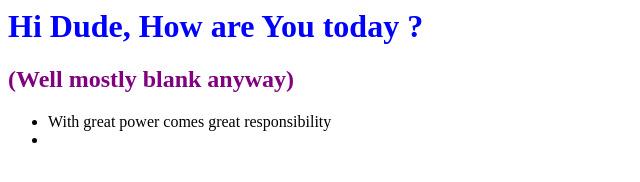
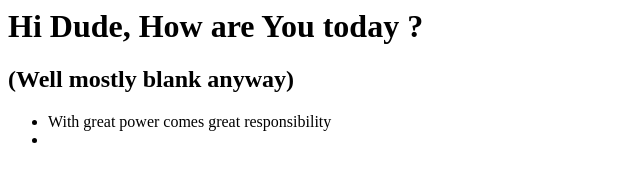
Before and after one commit to attilaberencsi/0main_OpenSAP_repo, a plain HTML site: page index.html in a window 1280 px wide. Shown: the whole page, without its empty margins (0-640 px from the left). Drawn offline with Linux system fonts and the light colour scheme.

Commit message:
Remove styles from both headers

```diff
--- a/index.html
+++ b/index.html
@@ -4,8 +4,8 @@
 <link href="styles.css" rel="stylesheet" type="text/css">
 </head>
 <body>
-<H1 style="color: blue">Hi Dude, How are You today ?</H1>
-<H2 style="color: Purple">(Well mostly blank anyway)</H2>
+<H1>Hi Dude, How are You today ?</H1>
+<H2>(Well mostly blank anyway)</H2>
 <ul>
 <li>With great power comes great responsibility</li>
 <li></li>
```
